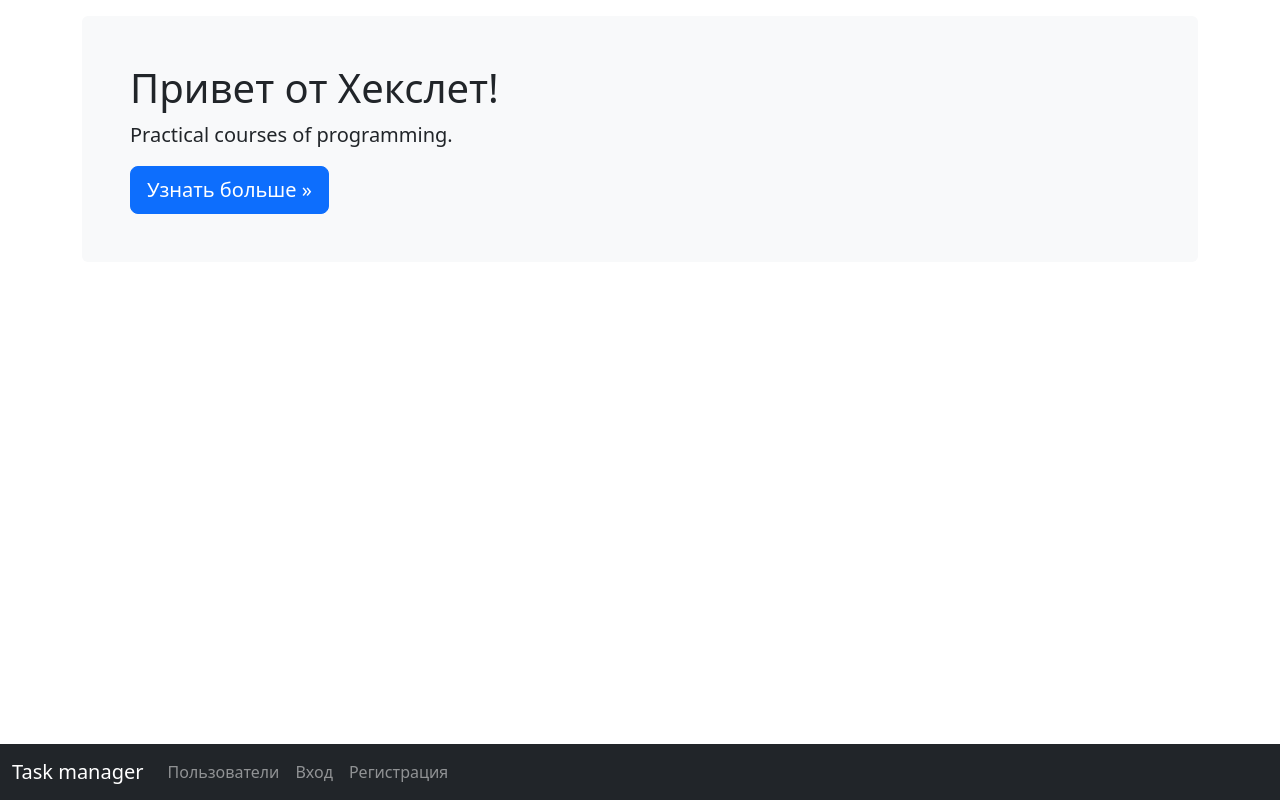
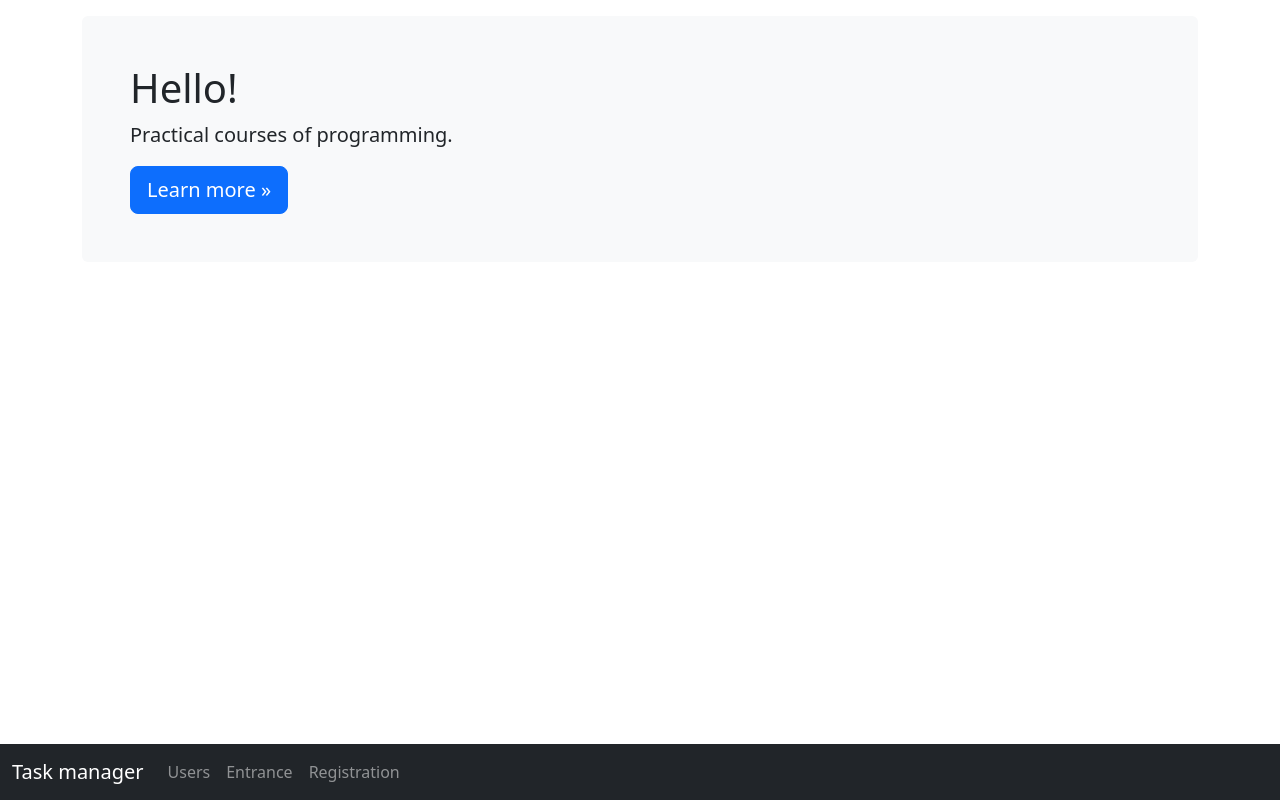
Before and after one commit to kat-git-hub/DjangoTaskManager, a Django app: page / in a window 1280 px wide. Run offline with Django 4.2, Linux system fonts and the light colour scheme; some libraries are stand-ins or nearby versions.

Commit message:
refact users.html

```diff
--- a/task_manager/templates/base.html
+++ b/task_manager/templates/base.html
@@ -42,27 +42,27 @@
   <body>
     <main class="container">
       <div class="bg-light p-5 rounded mt-3">
-        <h1>Привет от Хекслет!</h1>
+        <h1>{% translate "Hello!" %}</h1>
         {% block message %}  {% endblock message %}
-        <a class="btn btn-lg btn-primary" href="../components/navbar/" role="button">Узнать больше &raquo;</a>
+        <a class="btn btn-lg btn-primary" href="../components/navbar/" role="button">{% translate "Learn more" %} &raquo;</a>
       </div>
     </main>
     <nav class="navbar fixed-bottom navbar-expand-sm navbar-dark bg-dark">
       <div class="container-fluid">
-        <a class="navbar-brand" href="#">Task manager</a>
+        <a class="navbar-brand" href="#">{% translate "Task manager" %}</a>
         <button class="navbar-toggler" type="button" data-bs-toggle="collapse" data-bs-target="#navbarCollapse" aria-controls="navbarCollapse" aria-expanded="false" aria-label="Toggle navigation">
           <span class="navbar-toggler-icon"></span>
         </button>
         <div class="collapse navbar-collapse" id="navbarCollapse">
           <ul class="navbar-nav">
             <li class="nav-item">
-              <a class="nav-link" href="/users/">Пользователи</a>
+              <a class="nav-link" href="/users/">{% translate "Users" %}</a>
             </li>
             <li class="nav-item">
-              <a class="nav-link" href="#">Вход</a>
+              <a class="nav-link" href="#">{% translate "Entrance" %}</a>
             </li>
             <li class="nav-item">
-              <a class="nav-link" href="#">Регистрация</a>
+              <a class="nav-link" href="#">{% translate "Registration" %}</a>
             </li>
           </ul>
         </div>
--- a/task_manager/templates/index.html
+++ b/task_manager/templates/index.html
@@ -10,5 +10,5 @@
 {% endblock content %}
 
 {% block message %}
-<p class="lead">{% blocktranslate %}Practical courses of programming.{% endblocktranslate %}</p>
+<p class="lead">{% translate "Practical courses of programming."%}</p>
 {% endblock message %}
--- a/users/tables.py
+++ b/users/tables.py
@@ -1,14 +1,9 @@
 import django_tables2 as tables
 from users.models import User
 from django.utils.translation import gettext as _
-#from django.utils.translation import gettext_lazy as _
 
 
 class UserTable(tables.Table):
-    # T1     = '<a href="###">Edit</a>'
-    # T2     = '<a href="писать сюда ссылку">Delete</a>'
-    # edit = tables.TemplateColumn(T1)
-    # delete = tables.TemplateColumn(T2)
     TEMPLATE = '''
    <a href="##" class="tbl_icon edit">{{ edit }}</a>
    <a href="##" class="tbl_icon delete">{{ delete }}</a>
```
Also changed, not shown: users/templates/users.html (+12 -3 lines), locale/ru/LC_MESSAGES/django.po, 1 other file.
